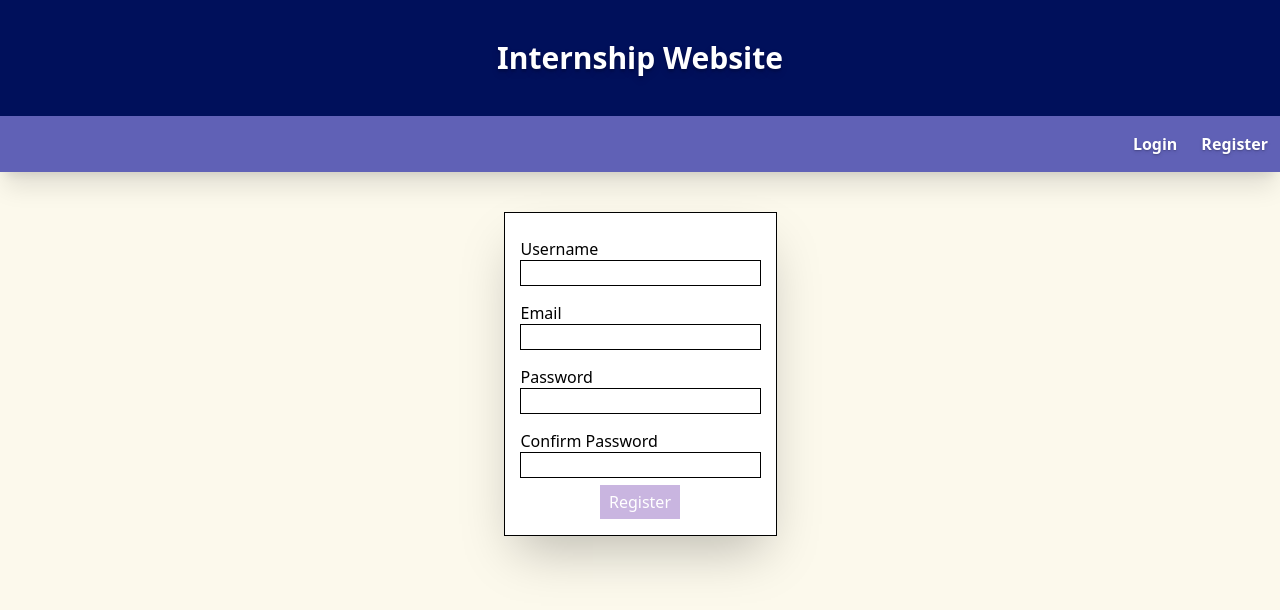
After one commit to meennotmeanq/internship-course-without-ai, a Laravel app: page /register in a window 1280 px wide. The commit adds this page. Shown: the top 610 px of the page. Run offline with Laravel 12, Linux system fonts and the light colour scheme; style sheets or scripts are compiled from the project's sources; parts of the project's set-up code (start-up, migrations or seed data) failed here and were passed over.

Commit message:
feat: register

```diff
--- a/app/Http/Controllers/UserController.php
+++ b/app/Http/Controllers/UserController.php
@@ -3,23 +3,37 @@
 namespace App\Http\Controllers;
 
 use Illuminate\Http\Request;
+use Illuminate\Support\Facades\Validator;
+use App\Models\User;
 
 class UserController extends Controller
 {
     /**
      * Display a listing of the resource.
      */
-    public function index()
+    public function registerView()
     {
-        //
+        return view('auth.register');
     }
 
     /**
      * Show the form for creating a new resource.
      */
-    public function create()
+    public function registerUser(Request $request)
     {
-        //
+        $request->validate([
+          "user_name" => ["required", "min:5", "max:15"],
+          "email" => ["required", "email", "unique:user,email"],
+          "password" => ["required", "min:6", "confirmed"]
+        ]);
+
+        User::create([
+          'user_name' => $request->user_name,
+          'email' => $request->email,
+          'password' => $request->password,
+        ]);
+
+        return redirect('/login')->with('success', 'Register successfully');
     }
 
     /**
--- /dev/null
+++ b/resources/views/auth/register.blade.php
@@ -0,0 +1,30 @@
+@extends('layouts.guest')
+@section('title', 'register')
+@section('content')
+<div class="flex justify-center">
+  <div class="bg-white border shadow-2xl p-4 justify-center">
+      <form action="{{route('registerUser')}}" method="post">
+        <div class="py-2">
+          <label for="user_name">Username</label> <br>
+          <input type="text" name="username" class="outline px-1">
+        </div>
+        <div class="py-2">
+          <label for="email">Email</label> <br>
+          <input type="email" name="email" class="outline px-1">
+        </div>
+        <div class="py-2">
+          <label for="password">Password</label> <br>
+          <input type="password" name="password" class="outline px-1">
+        </div>
+        <div class="py-2">
+          <label>Confirm Password</label> <br>
+          <input type="password" name="password_confirmation" class="outline px-1">
+        </div>
+        <div class="flex justify-center">
+          <input type="submit" value="Register" class="border border-(--lightpurp) bg-(--lightpurp) px-2 py-1 cursor-pointer hover:bg-(--darkblue) text-white transition-all duration-300">
+        </div>
+      </form>
+  </div>
+
+</div>
+@endsection
--- /dev/null
+++ b/resources/views/layouts/guest.blade.php
@@ -0,0 +1,28 @@
+<!DOCTYPE html>
+<html lang="en">
+
+<head>
+    <meta charset="UTF-8">
+    <meta name="viewport" content="width=device-width, initial-scale=1.0">
+    <title>@yield('title') | hello</title>
+    @vite('resources/css/app.css')
+</head>
+
+<body class="bg-(--sand)">
+    <div class="bg-(--darkblue) p-10 flex justify-center shadow-lg">
+        <h1 class="text-white text-3xl font-extrabold text-shadow-lg hover:scale-105 transition-all duration-300">
+            <a href="{{ route('home') }}">Internship Website</a>
+        </h1>
+    </div>
+    <div class="py-4 bg-(--purp) text-white font-semibold shadow-xl ">
+        <ul class="flex justify-end ">
+        <li><a href="#" class="p-3 text-shadow-md hover:text-(--darkblue) transition-all duration-300">Login</a></li>
+        <li><a href="#" class="p-3 text-shadow-md hover:text-(--darkblue) transition-all duration-300">Register</a></li>
+    </div>
+    <div class="m-10">
+      @yield('content')
+
+    </div>
+</body>
+
+</html>
--- a/routes/web.php
+++ b/routes/web.php
@@ -2,11 +2,17 @@
 
 use Illuminate\Support\Facades\Route;
 use App\Http\Controllers\CourseController;
+use App\Http\Controllers\UserController;
+use App\Models\User;
 
 Route::get('/', function () {
   return view('index');
 })->name('home');
 
+Route::get('/register', [UserController::class, 'registerView'])->name('registerView');
+Route::post('/register', [UserController::class, 'registerUser'])->name('registerUser');
+
+
 Route::get('/courses', [CourseController::class, 'index'])->name('course.index');
 Route::get('/courses/create', [CourseController::class, 'create'])->name('course.create');
 Route::post('/courses', [CourseController::class, 'store'])->name('course.store');
```
Also changed, not shown: app/Models/User.php (+6 -14 lines), resources/views/index.blade.php (+5 -4 lines), database/migrations/0001_01_01_000000_create_users_table.php.
